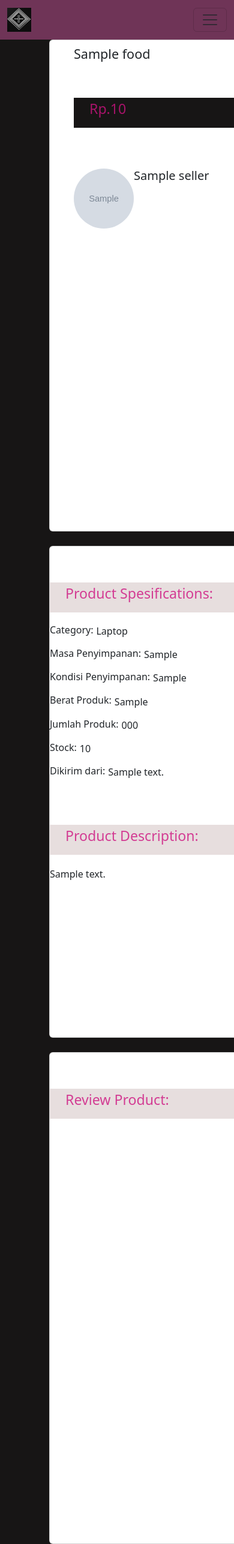
After one commit to AnggiAnggiana/E-Commerce-Python-, a Django app: page /products/food/1 in a window 390 px wide; the page is wider, and only the part inside the window is pictured. The commit adds this page. Shown: that part at 60% size. Run offline with Django 5.2, Linux system fonts and the light colour scheme; tables that the repository leaves empty hold one stand-in row (values such as "Sample post"); grey boxes marked "Sample" are stand-in pictures.

Commit message:
Feat: add page to edit product(food), show product (smartphone & foods) on homepage, add category choices on homepage to show a spesific product based on the category selected.

```diff
--- /dev/null
+++ b/stores/templates/stores/product_food_list.html
@@ -0,0 +1,108 @@
+{% extends 'basic.html' %}
+
+{% block content %}
+    <body>
+        <div class="whole-body">
+            <div class="container">
+                <div class="card">
+                    <div class="product-id">
+                        <div class="title-teks" style="width: 640px;">
+                            <h4> {{ list_product_food.food_name }} </h4>
+                            <div class="card-price">
+                                <h3 style="padding-top: 5px; margin-left: 26px;"> Rp.{{ list_product_food.formatted_price }} </h3>
+                            </div>
+                            <br><br>
+
+                            <div class="owner-shop" style="display: flex; align-items: flex-start;">
+                                <img src="{{ list_product_food.food_owner.image.url }}" style="width: 100px; height: 100px; border-radius: 50%;">
+                                <h5>{{ list_product_food.food_owner }}</h5>
+                            </div><br><br><br><br>
+
+
+                        </div>
+                        <div class="product-pic" style="margin-left: 40px; margin-right: 10px;">
+                            <img src="{{ list_product_food.food_image.url }}" style="width: 480px; height: 450px;">
+                        </div>
+                    </div>
+                </div><br>
+                <div class="card">
+                    <div class="card-sub-title">
+                        <h3 style="padding-top: 5px; margin-left: 26px;">Product Spesifications:</h3>
+                    </div>
+                    <div class="spesification-pos" style="display: flex;">
+                        <h6 style="margin-right: 5px;">Category:</h6> <p style="margin-top: -1px;">{{ list_product_food.food_categories }}</p>
+                    </div>
+                    <div class="spesification-pos" style="display: flex;">
+                        <h6 style="margin-right: 5px;">Masa Penyimpanan:</h6> <p style="margin-top: -1px;">{{ list_product_food.storage_period }}</p>
+                    </div>
+                    <div class="spesification-pos" style="display: flex;">
+                        <h6 style="margin-right: 5px;">Kondisi Penyimpanan:</h6> <p style="margin-top: -1px;">{{ list_product_food.storage_condition }}</p>
+                    </div>
+                    <div class="spesification-pos" style="display: flex;">
+                        <h6 style="margin-right: 5px;">Berat Produk:</h6> <p>{{ list_product_food.product_weight }}</p>
+                    </div>
+                    <div class="spesification-pos" style="display: flex;">
+                        <h6 style="margin-right: 5px;">Jumlah Produk:</h6> <p style="margin-top: -1px;">{{ list_product_food.number_product }}</p>
+                    </div>
+                    <div class="spesification-pos" style="display: flex;">
+                        <h6 style="margin-right: 5px;">Stock:</h6> <p style="margin-top: -1px;">{{ list_product_food.food_stock }}</p>
+                    </div>
+                    <div class="spesification-pos" style="display: flex;">
+                        <h6 style="margin-right: 5px;">Dikirim dari:</h6> <p style="margin-top: -1px;">{{ list_product_food.food_seller_Address }}</p>
+                    </div>
+                    <div class="card-sub-title">
+                        <h3 style="padding-top: 5px; margin-left: 26px;">Product Description:</h3>
+                    </div>
+                    <p>{{ list_product_food.food_description }}</p>
+                </div><br>
+                <div class="card">
+                    <div class="card-sub-title">
+                        <h3 style="padding-top: 5px; margin-left: 26px;">Review Product:</h3>
+                    </div>
+                </div>
+            </div>
+        </div>
+
+
+        <style>
+            .whole-body {
+                background-color: rgba(14, 12, 12, 0.959);
+                margin-top: 0px;
+            }
+
+            .container {
+                margin-left: 70px;
+            }
+
+            .card {
+                height: 820px;
+                width: 1180px;
+            }
+
+            .card-price {
+                width: 460px;
+                height: 50px;
+                background-color: rgba(14, 12, 12, 0.959);
+                color: rgba(206, 19, 128, 0.795);
+                margin-bottom: 20px;
+                margin-top: 60px;
+            }
+
+            .card-sub-title {
+                width: 1160px;
+                height: 50px;
+                background-color: rgba(230, 221, 221, 0.959);
+                color: rgba(206, 19, 128, 0.795);
+                margin-bottom: 20px;
+                margin-top: 60px;
+            }
+
+            .product-id {
+                margin-top: 10px;
+                margin-left: 40px;
+                display: flex;
+                align-items: flex-start;
+            }
+        </style>
+    </body>
+{% endblock %}
--- a/stores/urls.py
+++ b/stores/urls.py
@@ -4,8 +4,10 @@ from django.urls import path
 urlpatterns  = [
     path('', views.homepage, name='homepage'),
     path('products/smartphone/<smartphone_id>', views.smartphone_show, name='smartphone_show'),
+    path('products/food/<food_id>', views.food_show, name='food_show'),
     path('add_product/', views.add_product, name='add_product'),
     path('edit_product_smartphone/<smartphone_id>', views.edit_product_smartphone, name='edit_product_smartphone'),
+    path('edit_product_food/<food_id>', views.edit_product_food, name='edit_product_food'),
     path('completed_customer_profile/', views.add_customer_profile, name='add_customer_profile'),
     path('user/account/profile', views.customerProfile, name='customerProfile'),
     path('add_seller_profile', views.add_seller_profile, name='add_seller_profile'),
--- a/stores/views.py
+++ b/stores/views.py
@@ -24,8 +24,16 @@ def homepage(request):
 def smartphone_show(request, smartphone_id):
     list_product_smartphone = Smartphone.objects.get(pk=smartphone_id)
 
-    return render(request, 'stores/product_list.html', {
+    return render(request, 'stores/product_smartphone_list.html', {
         'list_product_smartphone': list_product_smartphone,
+    })
+
+# Show product (food) details in specific dynamic page
+def food_show(request, food_id):
+    list_product_food = Foods.objects.get(pk=food_id)
+
+    return render(request, 'stores/product_food_list.html', {
+        'list_product_food': list_product_food,
     })
 
 # Page to add new product
@@ -33,16 +41,18 @@ def add_product(request):
     submitted = False
     product_add = ProductForms()
     if request.method == 'POST':
-        smartphone_add = SmartphoneForms(request.POST, request.FILES)
-        food_add = FoodForms(request.POST, request.FILES)
-        if smartphone_add.is_valid():
-            smartphone_add.save()
-            messages.success(request, 'Successfully added product')
-            return redirect(reverse('homepage') + '?submitted=True')
-        elif food_add.is_valid():
-            food_add.save()
-            messages.success(request, 'Successfully added product')
-            return redirect(reverse('homepage') + '?submitted=True')
+        if 'smartphone-form' in request.POST:
+            smartphone_add = SmartphoneForms(request.POST, request.FILES)
+            if smartphone_add.is_valid():
+                smartphone_add.save()
+                messages.success(request, 'Successfully added product')
+                return redirect(reverse('homepage') + '?submitted=True')
+        elif 'food-form' in request.POST:
+            food_add = FoodForms(request.POST, request.FILES)
+            if food_add.is_valid():
+                food_add.save()
+                messages.success(request, 'Successfully added product')
+                return redirect(reverse('homepage') + '?submitted=True')
     else:
         smartphone_add = SmartphoneForms()
         food_add = FoodForms()
@@ -55,6 +65,36 @@ def add_product(request):
         'food_add': food_add,
         'submitted': submitted,
     })
+
+
+# Page to edit the product (smartphone)
+def edit_product_smartphone(request, smartphone_id):
+    edit_product_smartphone = Smartphone.objects.get(pk=smartphone_id)
+    edit_form = SmartphoneForms(request.POST or None, instance=edit_product_smartphone)
+    if edit_form.is_valid():
+        edit_form.save()
+        messages.success(request, 'Successfully edit product details')
+        return redirect('homepage')
+
+    return render(request, 'stores/edit_product_smartphone.html', {
+        'edit_product_smartphone': edit_product_smartphone,
+        'edit_form': edit_form,
+    })
+
+# Page to edit the product (food)
+def edit_product_food(request, food_id):
+    edit_product_food = Foods.objects.get(pk=food_id)
+    edit_form = FoodForms(request.POST or None, instance=edit_product_food)
+    if edit_form.is_valid():
+        edit_form.save()
+        messages.success(request, 'Successfully edit product details')
+        return redirect('homepage')
+
+    return render(request, 'stores/edit_product_food.html', {
+        'edit_product_food': edit_product_food,
+        'edit_form': edit_form,
+    })
+
 
 # to add Customers Profile
 def add_customer_profile(request):
@@ -94,20 +134,6 @@ def add_seller_profile(request):
         'profile_form': profile_form,
     })
 
-# Page to edit the product
-def edit_product_smartphone(request, smartphone_id):
-    edit_product_smartphone = Smartphone.objects.get(pk=smartphone_id)
-    edit_form = SmartphoneForms(request.POST or None, instance=edit_product_smartphone)
-    if edit_form.is_valid():
-        edit_form.save()
-        messages.success(request, 'Successfully edit product details')
-        return redirect('homepage')
-
-    return render(request, 'stores/edit_product.html', {
-        'edit_product': edit_product_smartphone,
-        'edit_form': edit_form,
-    })
-
 
 # Page of user profile
 def customerProfile(request):
```
Also changed, not shown: stores/templates/stores/edit_product_food.html (added, +85 -0 lines), stores/templates/stores/homepage.html (+34 -9 lines), stores/templates/stores/product_add.html (+28 -21 lines), stores/templates/stores/edit_product_smartphone.html (renamed from stores/templates/stores/edit_product.html), stores/templates/stores/product_smartphone_list.html (renamed from stores/templates/stores/product_list.html), 1 other file.
